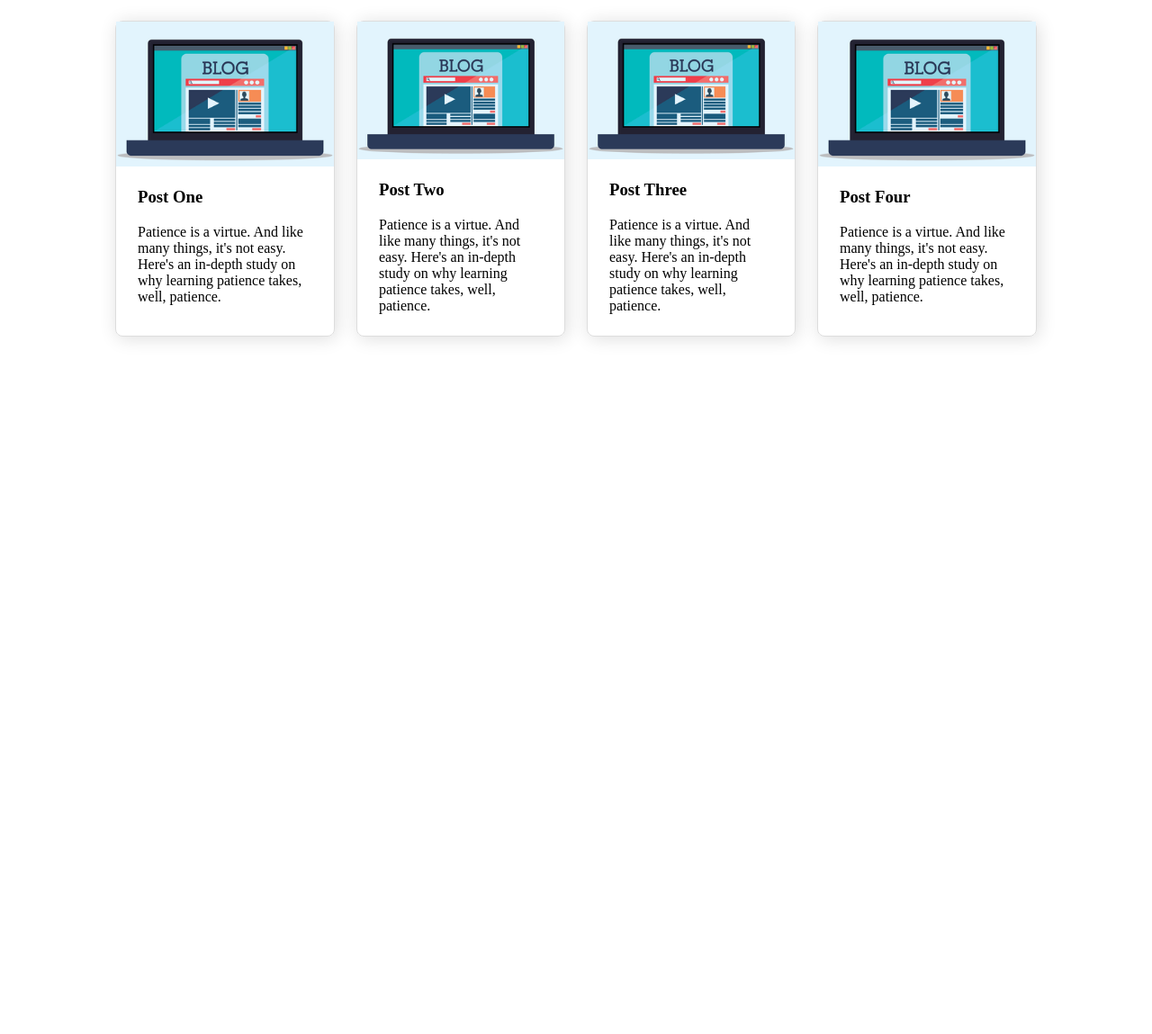
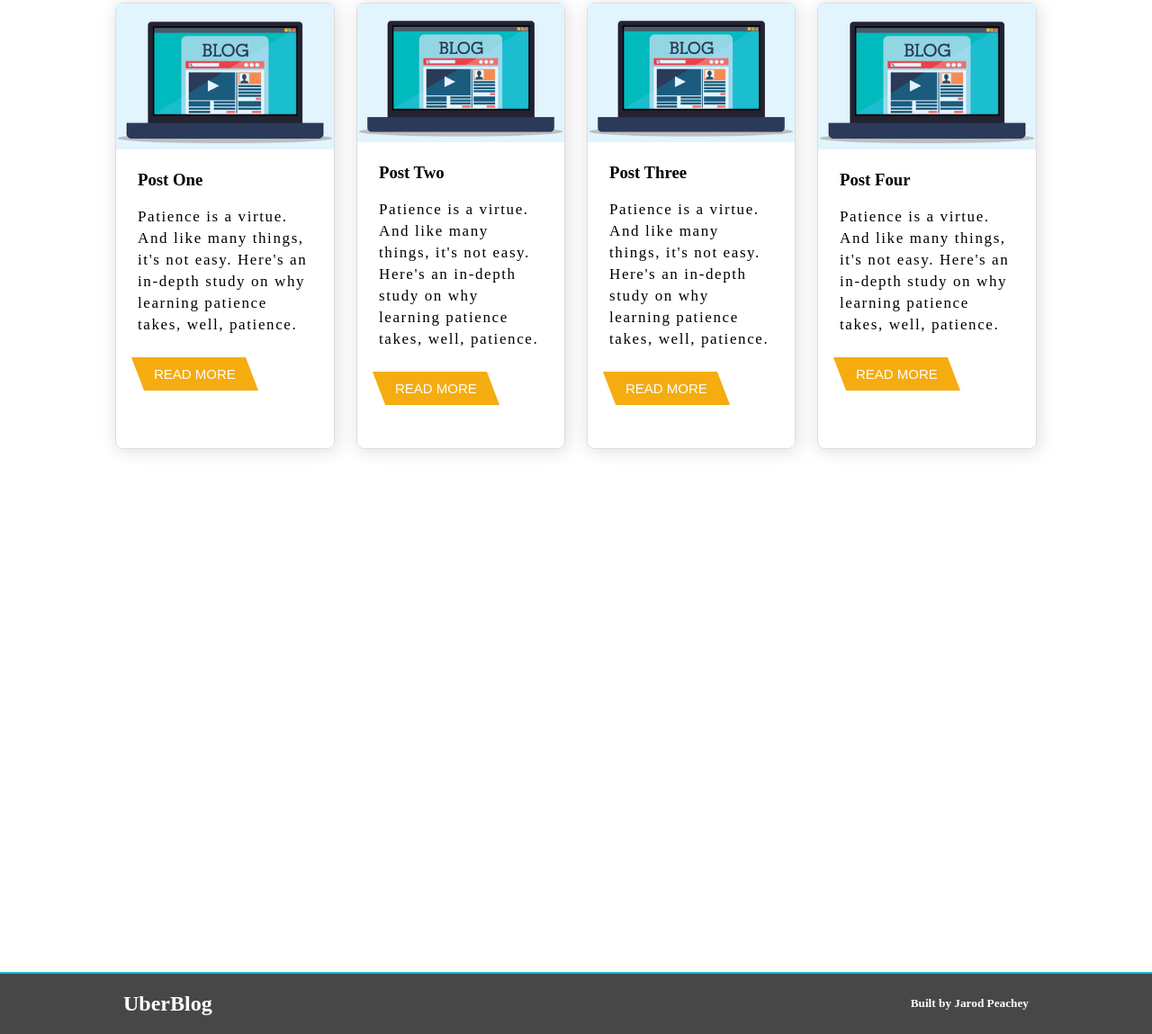
Before and after one commit to jarodpeachey/udacity-project-one, a plain HTML site: page index.html in a window 1280 px wide. Shown: the part 562-1711 px from the top of the page at 90% size. Before the commit the page ends 1335 px from the top, so only its background shows below. Drawn offline with Linux system fonts and the light colour scheme.

Commit message:
More work on site

```diff
--- a/css/style.css
+++ b/css/style.css
@@ -7,6 +7,13 @@ html {
 
 * {
   box-sizing: border-box;
+}
+
+p {
+  font-family: 'Raleway';
+  font-size: 17px;
+  line-height: 1.5rem;
+  letter-spacing: .1rem;
 }
 
 .container {
@@ -137,8 +144,8 @@ html {
   position: relative;
 }
 
-#about, #posts {
-  margin-top: 48px;
+section {
+  margin: 36px 0;
 }
 
 #about .grid {
@@ -161,32 +168,35 @@ html {
 }
 
 #blog-button {
+  margin: 24px auto !important;
+}
+
+.button {
   padding: 10px 18px;
   text-transform: uppercase;
   background: transparent;
   border: 0;
   color: white;
-  background: #1bbecf;
+  background: #f5ac10;
   font-weight: 500;
   font-size: 15px;
   display: block;
-  margin: 24px auto !important;
+  margin: 24px 0;
   transform: skew(21deg);
   cursor: pointer;
 }
 
-#blog-button:hover {
-  background: #3acada;
+.button:hover {
+  background: #fcbe3a;
   transition-duration: 0.25s;
 }
 
-#blog-button:active {
-  background: #3acada;
+.button:active {
   transform: scale(1.1) skew(21deg);
   transition-duration: 0.25s;
 }
 
-#blog-button span {
+.button span {
   display: inline-block;
   transform: skew(-21deg);
 }
@@ -216,7 +226,7 @@ html {
   }
 }
 
-.post {
+.post-preview {
   max-width: 70%;
   width: fit-content;
   box-shadow: 2px 2px 20px 0px #ddd;
@@ -226,35 +236,29 @@ html {
 }
 
 @media (min-width: 769px) {
-  .post {
+  .post-preview {
     max-width: 100%;
     margin: 16px 12px;
   }
 
-  .post:first-child {
+  .post-preview:first-child {
     margin-left: 0;
   }
 
-  .post:last-child {
+  .post-preview:last-child {
     margin-right: 0;
   }
 }
 
-.post:hover {
-  transform: scale(1.02);
-  transition-duration: 0.3s;
-  box-shadow: 2px 2px 40px 0px rgb(223, 223, 223);
-}
-
-.post img {
+.post-preview img {
   width: 100%;
 }
 
-.post-title {
+.post-preview-title {
   padding: 0 24px;
 }
 
-.post-description {
+.post-preview-description {
   padding: 0 24px 24px;
 }
 
@@ -265,3 +269,43 @@ html {
 .about-text:first-child {
   margin-top: 0;
 }
+
+#footer {
+  background: rgb(71, 71, 71);
+  border-top: 2px solid #1bbecf;
+  color: white;
+  padding: 32px;
+  margin-bottom: 0;
+}
+
+#footer .flex {
+  display: flex;
+  align-items: center;
+  justify-content: space-between;
+  flex-direction: column;
+}
+
+@media (min-width: 524px) {
+  #footer {
+    padding: 20px;
+  }
+  #footer .flex {
+    flex-direction: row;
+  }
+}
+
+#footer h2,
+#footer h5 {
+  margin: 0;
+}
+
+@media (max-width: 523px) {
+  #footer h5 {
+    margin-top: 24px;
+  }
+}
+
+.post-title {
+  margin-bottom: 0;
+  color: darkslateblue;
+}
--- a/index.html
+++ b/index.html
@@ -40,7 +40,7 @@
               everything, everywhere on the web. We use AI to curate topics for you to read, with real-time updates.
             </p>
             <p class="about-text"> So what are you waiting for? Experience the next level of blog reading. </p>
-            <button id="blog-button"><span>Read More</span></button>
+            <button class="button" id="blog-button"><span>Read More</span></button>
           </div>
         </div>
       </div>
@@ -49,38 +49,70 @@
       <div class="container">
         <h2 class="title">Posts</h2>
         <div class="grid">
-          <a href="blog.html" class="post">
-            <img src="./images/main-image.png" alt="" class="post-image">
-            <h3 class="post-title">Post One</h3>
-            <div class="post-description">
+          <div class="post-preview">
+            <img src="./images/main-image.png" alt="" class="post-preview-image">
+            <h3 class="post-preview-title">Post One</h3>
+            <div class="post-preview-description">
+              <p>
                 Patience is a virtue. And like many things, it's not easy. Here's an in-depth
                 study on why learning patience takes, well, patience.
+              </p>
+              <a href="./blog.html">
+                <button class="button"><span>Read More</span></button>
+              </a>
             </div>
-          </a>
-          <a href="blog.html" class="post">
-            <img src="./images/main-image.png" alt="" class="post-image">
-            <h3 class="post-title">Post Two</h3>
-            <div class="post-description">
+          </div>
+          <div class="post-preview">
+            <img src="./images/main-image.png" alt="" class="post-preview-image">
+            <h3 class="post-preview-title">Post Two</h3>
+            <div class="post-preview-description">
+              <p>
                 Patience is a virtue. And like many things, it's not easy. Here's an in-depth
                 study on why learning patience takes, well, patience.
+              </p>
+              <a href="./blog.html">
+                <button class="button"><span>Read More</span></button>
+              </a>
             </div>
-          </a>
-          <a href="blog.html" class="post">
-            <img src="./images/main-image.png" alt="" class="post-image">
-            <h3 class="post-title">Post Three</h3>
-            <div class="post-description">
+          </div>
+          <div class="post-preview">
+            <img src="./images/main-image.png" alt="" class="post-preview-image">
+            <h3 class="post-preview-title">Post Three</h3>
+            <div class="post-preview-description">
+              <p>
                 Patience is a virtue. And like many things, it's not easy. Here's an in-depth
                 study on why learning patience takes, well, patience.
+              </p>
+              <a href="./blog.html">
+                <button class="button"><span>Read More</span></button>
+              </a>
             </div>
-          </a>
-          <a href="blog.html" class="post">
-            <img src="./images/main-image.png" alt="" class="post-image">
-            <h3 class="post-title">Post Four</h3>
-            <div class="post-description">
+          </div>
+          <div class="post-preview">
+            <img src="./images/main-image.png" alt="" class="post-preview-image">
+            <h3 class="post-preview-title">Post Four</h3>
+            <div class="post-preview-description">
+              <p>
                 Patience is a virtue. And like many things, it's not easy. Here's an in-depth
                 study on why learning patience takes, well, patience.
+              </p>
+              <a href="./blog.html">
+                <button class="button"><span>Read More</span></button>
+              </a>
             </div>
-          </a>
+          </div>
+        </div>
+      </div>
+    </section>
+    <section id="footer">
+      <div class="container wide">
+        <div class="flex">
+          <div class="column">
+            <h2>UberBlog</h2>
+          </div>
+          <div class="column">
+            <h5>Built by Jarod Peachey</h5>
+          </div>
         </div>
       </div>
     </section>
```
Also changed, not shown: blog.html (+67 -0 lines). Lines whose indentation alone changed are shown as unchanged.
